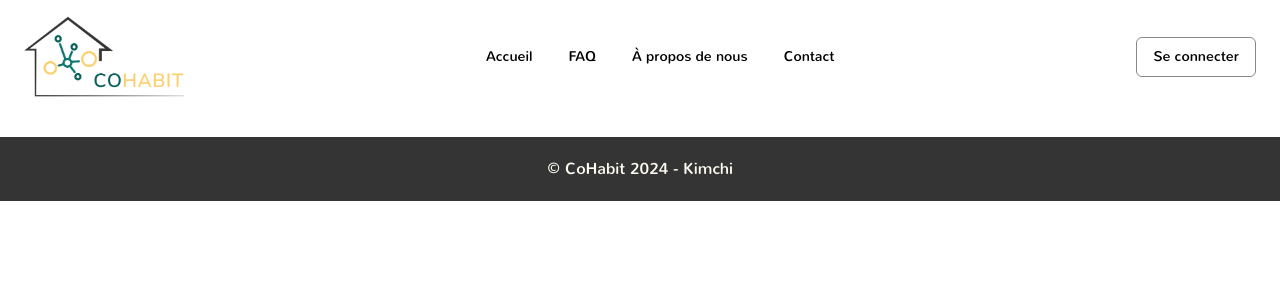
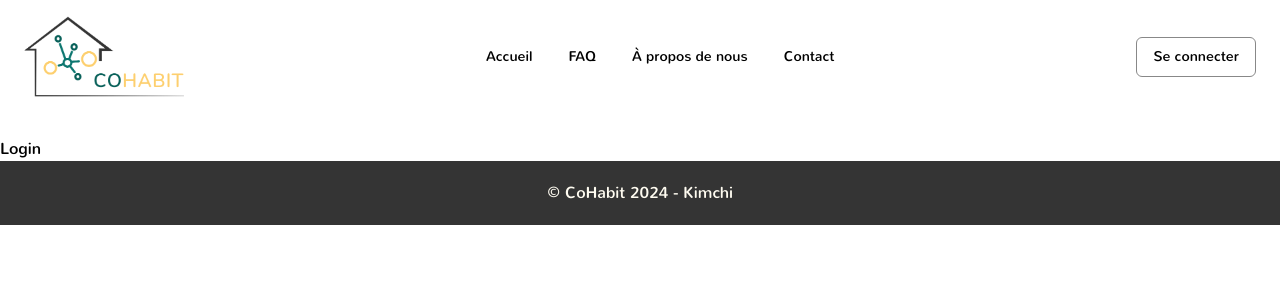
Before and after one commit to O-clock-Kimchi/O-Coloc-front, a React (Vite) app: page /connexion in a window 1280 px wide. Shown: the top 300 px of the page. Built offline with nearby package versions, Linux system fonts and the light colour scheme.

Commit message:
created login and signup components + configure routes connexion and inscription

```diff
--- /dev/null
+++ b/src/components/Login/Login.tsx
@@ -0,0 +1,5 @@
+function Login() {
+  return <div>Login</div>;
+}
+
+export default Login;
--- /dev/null
+++ b/src/components/Signup/Signup.tsx
@@ -0,0 +1,5 @@
+function Signup() {
+  return <div>Signup</div>;
+}
+
+export default Signup;
--- a/src/main.tsx
+++ b/src/main.tsx
@@ -2,8 +2,6 @@ import React from 'react';
 import ReactDOM from 'react-dom/client';
 import { RouterProvider } from 'react-router-dom';
 import router from './router/router';
-
-import App from './components/App/App';
 
 import './index.css';
 
--- a/src/router/router.tsx
+++ b/src/router/router.tsx
@@ -2,6 +2,8 @@ import { createBrowserRouter } from 'react-router-dom';
 
 import App from '../components/App/App';
 import HomePage from '../components/HomePage/HomePage';
+import Login from '../components/Login/Login';
+import Signup from '../components/Signup/Signup';
 
 const router = createBrowserRouter([
   {
@@ -9,8 +11,8 @@ const router = createBrowserRouter([
     element: <App />,
     children: [
       { index: true, element: <HomePage /> },
-      { path: '/connexion' },
-      { path: '/inscription' },
+      { path: '/connexion', element: <Login /> },
+      { path: '/inscription', element: <Signup /> },
       // { path: '*'},
     ],
   },
```
